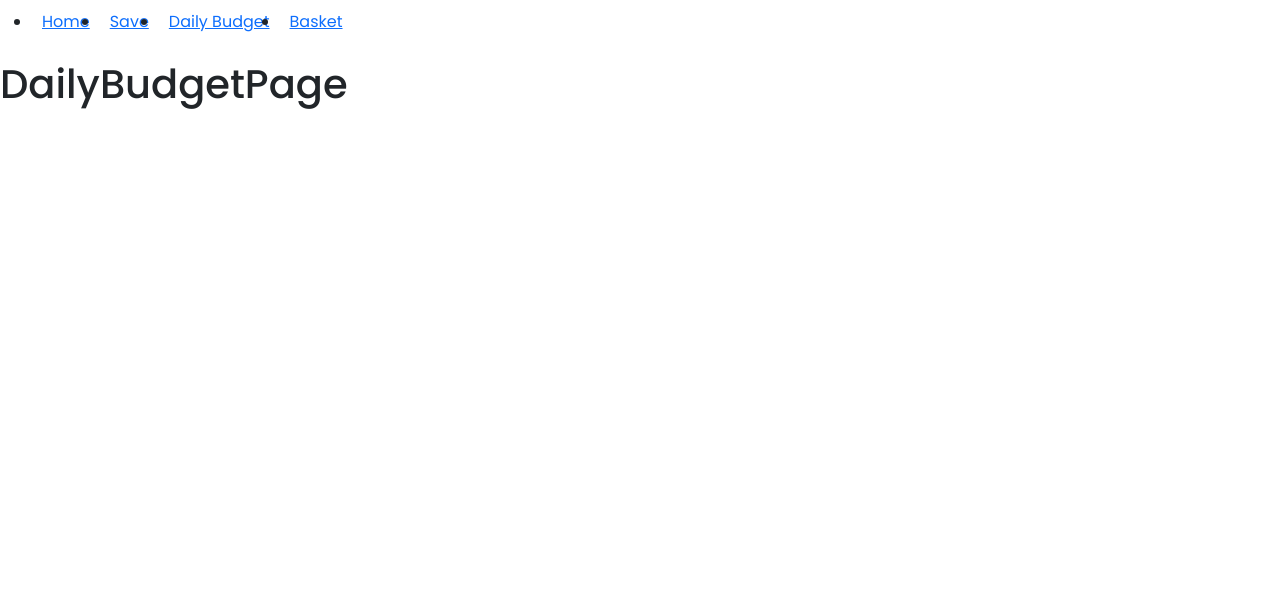
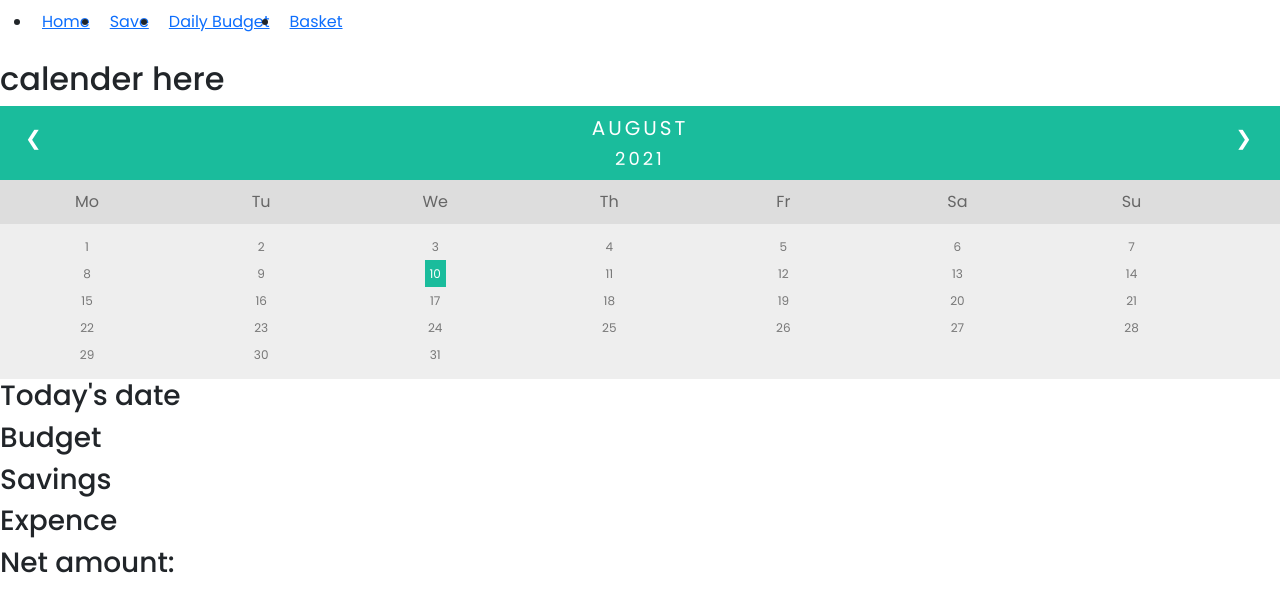
Before and after one commit to PatelPreyansh30/expense-management-system, a Vue app: page /daily-budget-page in a window 1280 px wide. Shown: the top 612 px of the page. Built offline with nearby package versions, Linux system fonts and the light colour scheme.

Commit message:
Daily task page added

```diff
--- a/src/components/DailyBudgetPage.vue
+++ b/src/components/DailyBudgetPage.vue
@@ -1,8 +1,167 @@
 <template>
-    <h1>DailyBudgetPage</h1>
+<div class="calender">
+    <h2>calender here</h2>
+    <div class="month">
+  <ul>
+    <li class="prev">&#10094;</li>
+    <li class="next">&#10095;</li>
+    <li>
+      August<br>
+      <span style="font-size:18px">2021</span>
+    </li>
+  </ul>
+</div>
+<ul class="weekdays">
+  <li>Mo</li>
+  <li>Tu</li>
+  <li>We</li>
+  <li>Th</li>
+  <li>Fr</li>
+  <li>Sa</li>
+  <li>Su</li>
+</ul>
+
+<ul class="days">
+  <li>1</li>
+  <li>2</li>
+  <li>3</li>
+  <li>4</li>
+  <li>5</li>
+  <li>6</li>
+  <li>7</li>
+  <li>8</li>
+  <li>9</li>
+  <li><span class="active">10</span></li>
+  <li>11</li>
+  <li>12</li>
+  <li>13</li>
+  <li>14</li>
+  <li>15</li>
+  <li>16</li>
+  <li>17</li>
+  <li>18</li>
+  <li>19</li>
+  <li>20</li>
+  <li>21</li>
+  <li>22</li>
+  <li>23</li>
+  <li>24</li>
+  <li>25</li>
+  <li>26</li>
+  <li>27</li>
+  <li>28</li>
+  <li>29</li>
+  <li>30</li>
+  <li>31</li>
+</ul>
+
+</div>
+<div class="date-detail">
+    <div class="date-detail-item">
+        <h3>Today's date</h3>
+    </div>
+    <div class="date-detail-item">
+        <h3>Budget</h3>
+    </div>
+    <div class="date-detail-item">
+        <h3>Savings</h3>
+    </div>
+    <div class="date-detail-item">
+        <h3>Expence</h3>
+    </div>
+
+    <div class="date-daily-footer">
+        <h3>Net amount: </h3>
+    </div>
+</div>
 </template>
 <script>
 export default {
     name: 'DailyBudgetPage',
+
 }
 </script>
+
+<style scoped>
+* {box-sizing: border-box;}
+ul {list-style-type: none;}
+body {font-family: Verdana, sans-serif;}
+
+.month {
+  padding: 7px 25px;
+  width: 100%;
+  background: #1abc9c;
+  text-align: center;
+}
+
+.month ul {
+  margin: 0;
+  padding: 0;
+}
+
+.month ul li {
+  color: white;
+  font-size: 20px;
+  text-transform: uppercase;
+  letter-spacing: 3px;
+}
+
+.month .prev {
+  float: left;
+  padding-top: 10px;
+}
+
+.month .next {
+  float: right;
+  padding-top: 10px;
+}
+
+.weekdays {
+  margin: 0;
+  padding: 10px 0;
+  background-color: #ddd;
+}
+
+.weekdays li {
+  display: inline-block;
+  width: 13.6%;
+  color: #666;
+  text-align: center;
+}
+
+.days {
+  padding: 10px 0;
+  background: #eee;
+  margin: 0;
+}
+
+.days li {
+  list-style-type: none;
+  display: inline-block;
+  width: 13.6%;
+  text-align: center;
+  margin-bottom: 5px;
+  font-size:12px;
+  color: #777;
+}
+
+.days li .active {
+  padding: 5px;
+  background: #1abc9c;
+  color: white !important
+}
+
+/* Add media queries for smaller screens */
+@media screen and (max-width:720px) {
+  .weekdays li, .days li {width: 13.1%;}
+}
+
+@media screen and (max-width: 420px) {
+  .weekdays li, .days li {width: 12.5%;}
+  .days li .active {padding: 2px;}
+}
+
+@media screen and (max-width: 290px) {
+  .weekdays li, .days li {width: 12.2%;}
+}
+</style>
```
